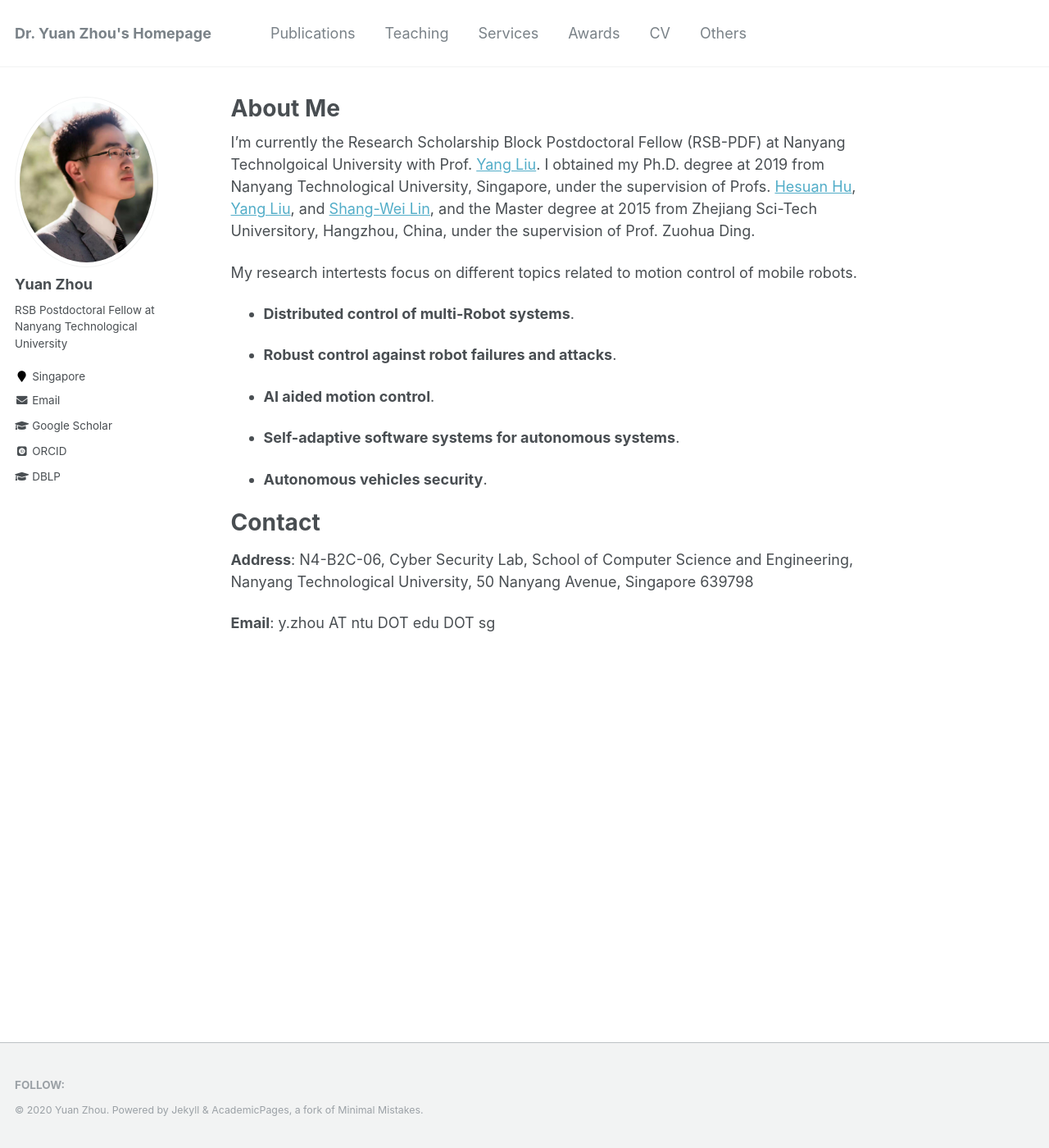
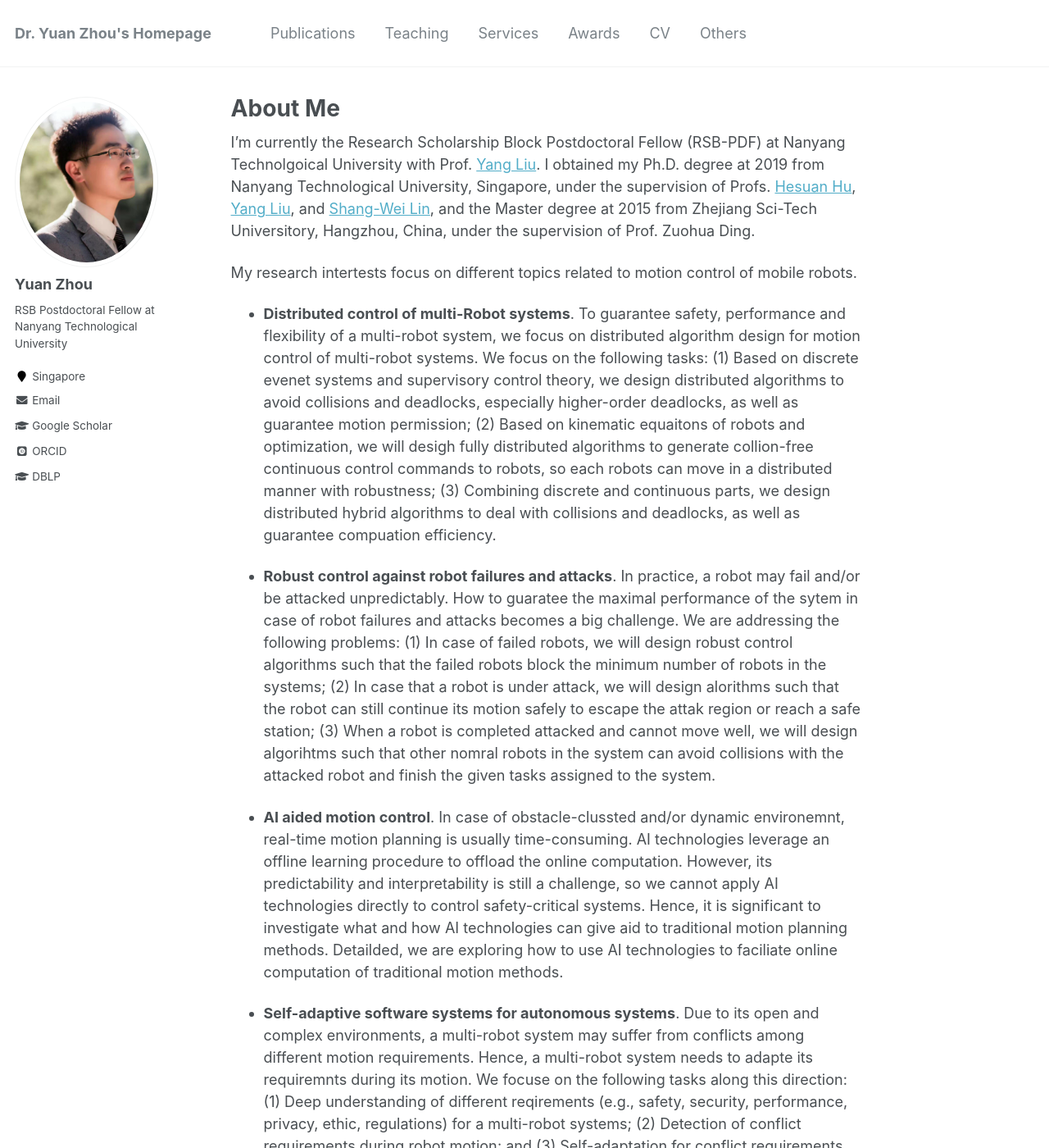
Before and after one commit to yuanzhou-yzhou/yuanzhou-yzhou.github.io, a Jekyll site: the page built from _pages/about.md, in a window 1280 px wide and 1400 px high. Shown: the whole window at 82% size. Built offline with Jekyll 4.4.1, drawn with Linux system fonts in a browser that asks for light colours; some web fonts are replaced; comment, search, counter and statistics services are not loaded; some of the changed text lies outside the part shown.

Commit message:
Update about.md

```diff
--- a/_pages/about.md
+++ b/_pages/about.md
@@ -15,19 +15,19 @@ the Master degree at 2015 from Zhejiang Sci-Tech Universitory, Hangzhou, China,
 My research intertests focus on different topics related to motion control of mobile robots.
 
 - **Distributed control of multi-Robot systems**.
-<!--To guarantee safety, performance and flexibility of a multi-robot system, we focus on distributed algorithm design for motion control of multi-robot systems. We focus on the following tasks: (1) Based on discrete evenet systems and supervisory control theory, we  design distributed algorithms to avoid collisions and deadlocks, especially higher-order deadlocks, as well as guarantee motion permission; (2) Based on kinematic equaitons of robots and optimization, we will desigh fully distributed algorithms to generate collion-free continuous control commands to robots, so each robots can move in a distributed manner with robustness; (3) Combining discrete and continuous parts, we design distributed hybrid algorithms to deal with collisions and deadlocks, as well as guarantee compuation efficiency. -->
+To guarantee safety, performance and flexibility of a multi-robot system, we focus on distributed algorithm design for motion control of multi-robot systems. We focus on the following tasks: (1) Based on discrete evenet systems and supervisory control theory, we  design distributed algorithms to avoid collisions and deadlocks, especially higher-order deadlocks, as well as guarantee motion permission; (2) Based on kinematic equaitons of robots and optimization, we will desigh fully distributed algorithms to generate collion-free continuous control commands to robots, so each robots can move in a distributed manner with robustness; (3) Combining discrete and continuous parts, we design distributed hybrid algorithms to deal with collisions and deadlocks, as well as guarantee compuation efficiency.
 
 - **Robust control against robot failures and attacks**.
-<!--In practice, a robot may fail and/or be attacked unpredictably. How to guaratee the maximal performance of the sytem in case of robot failures and attacks becomes a big challenge. We are addressing the following problems: (1) In case of failed robots, we will design robust control algorithms such that the failed robots block the minimum number of robots in the systems; (2) In case that a robot is under attack, we will design alorithms such that the robot can still continue its motion safely to escape the attak region or reach a safe station; (3) When a robot is completed attacked and cannot move well, we will design algorihtms such that other nomral robots in the system can avoid collisions with the attacked robot and finish the given tasks assigned to the system.-->
+In practice, a robot may fail and/or be attacked unpredictably. How to guaratee the maximal performance of the sytem in case of robot failures and attacks becomes a big challenge. We are addressing the following problems: (1) In case of failed robots, we will design robust control algorithms such that the failed robots block the minimum number of robots in the systems; (2) In case that a robot is under attack, we will design alorithms such that the robot can still continue its motion safely to escape the attak region or reach a safe station; (3) When a robot is completed attacked and cannot move well, we will design algorihtms such that other nomral robots in the system can avoid collisions with the attacked robot and finish the given tasks assigned to the system.
 
 - **AI aided motion control**.
-<!--In case of obstacle-clussted and/or dynamic environemnt, real-time motion planning is usually time-consuming. AI technologies leverage an offline learning procedure to offload the online computation. However, its predictability and  interpretability is still a challenge, so we cannot apply AI technologies directly to control safety-critical systems. Hence, it is significant to investigate what and how AI technologies can give aid to traditional motion planning methods. Detailded, we are exploring how to use AI technologies to faciliate online computation of traditional motion methods.-->
+In case of obstacle-clussted and/or dynamic environemnt, real-time motion planning is usually time-consuming. AI technologies leverage an offline learning procedure to offload the online computation. However, its predictability and  interpretability is still a challenge, so we cannot apply AI technologies directly to control safety-critical systems. Hence, it is significant to investigate what and how AI technologies can give aid to traditional motion planning methods. Detailded, we are exploring how to use AI technologies to faciliate online computation of traditional motion methods.
 
 - **Self-adaptive software systems for autonomous systems**.
-<!-- Due to its open and complex environments, a multi-robot system may suffer from conflicts among different motion requirements. Hence, a multi-robot system needs to adapte its requiremnts during its motion. We focuse on the following tasks along this direction: (1) Deep understanding of different reqirements (e.g., safety, security, performance, privacy, ethic, regulations) for a multi-robot systems; (2) Detection of conflict requirements during robot motion; and (3) Self-adaptation for conflict requirements. -->
+Due to its open and complex environments, a multi-robot system may suffer from conflicts among different motion requirements. Hence, a multi-robot system needs to adapte its requiremnts during its motion. We focuse on the following tasks along this direction: (1) Deep understanding of different reqirements (e.g., safety, security, performance, privacy, ethic, regulations) for a multi-robot systems; (2) Detection of conflict requirements during robot motion; and (3) Self-adaptation for conflict requirements.
 
 - **Autonomous vehicles security**.
-<!--Current autonomous vehicles are equipped numerous sensors to guarantee their safety, which bring broad attack surface. How to design a secure architecture for autonomous vehicles become critical. Focusing on the control softeware systems of autonomous vehicles, we apply isolation and self-adaptation technolgoies to design secure architectures. -->
+Current autonomous vehicles are equipped numerous sensors to guarantee their safety, which bring broad attack surface. How to design a secure architecture for autonomous vehicles become critical. Focusing on the control softeware systems of autonomous vehicles, we apply isolation and self-adaptation technolgoies to design secure architectures.
 
 
 Contact
```
